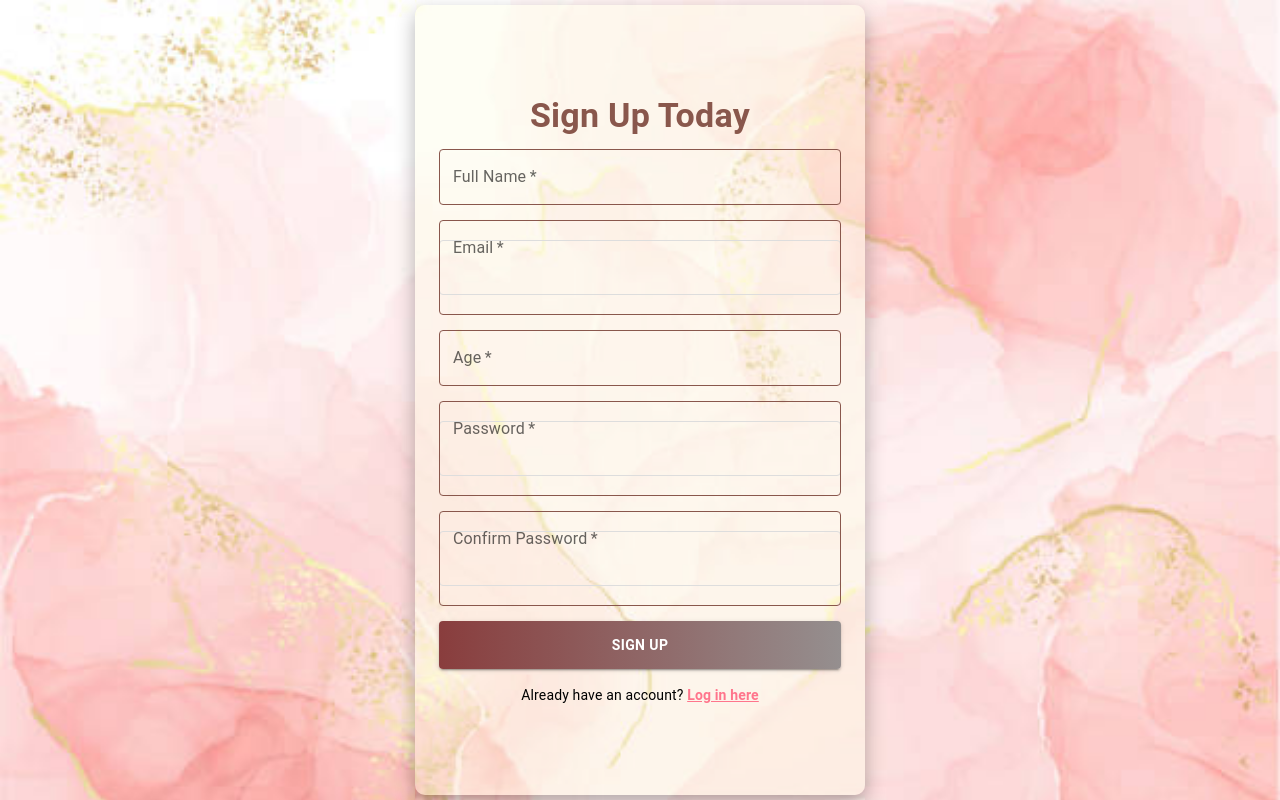
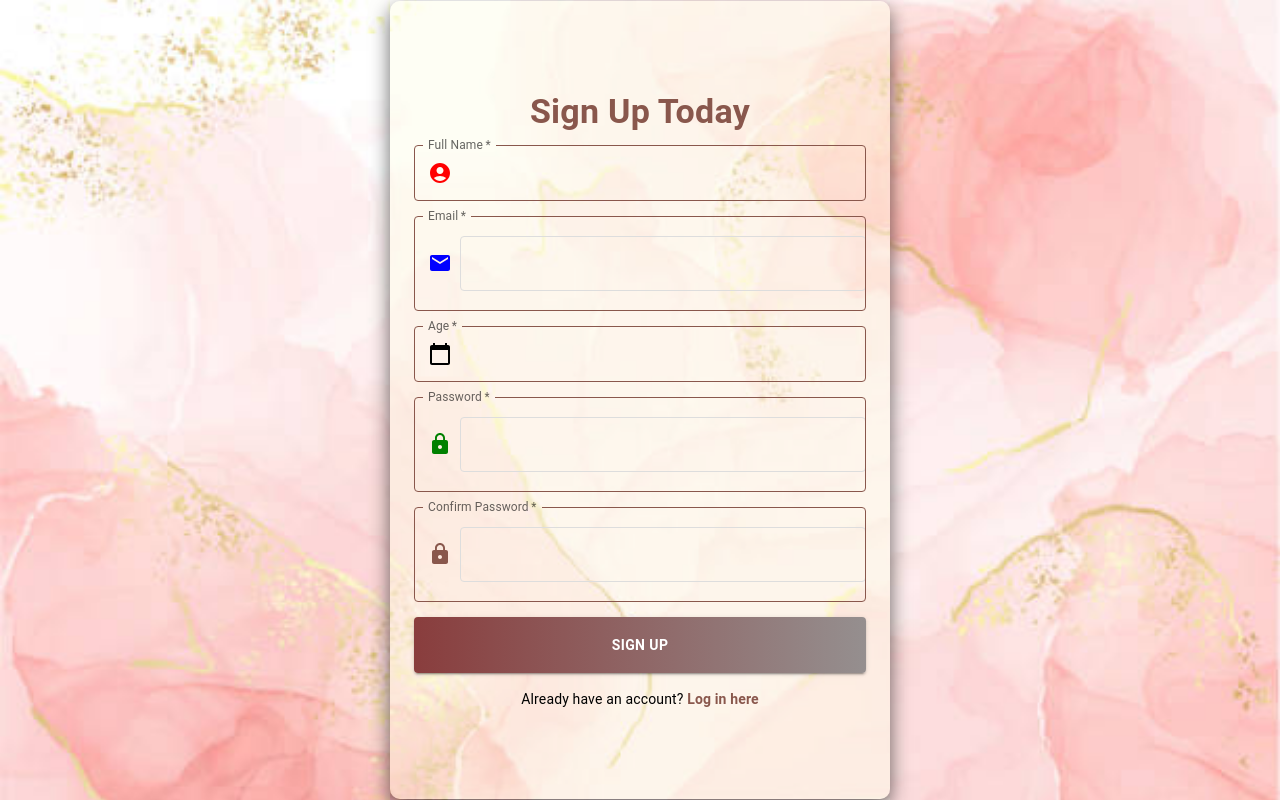
Before and after one commit to Enizeqo28/front-end, a React (Create React App) app: page /signup in a window 1280 px wide. Built offline with nearby package versions, Linux system fonts and the light colour scheme.

Commit message:
edited Signup.js to have icons

```diff
--- a/src/components/Signup.js
+++ b/src/components/Signup.js
@@ -1,6 +1,7 @@
 import React, { useState } from "react";
-import { TextField, Button, Container, Typography, Box } from "@mui/material";
+import { TextField, Button, Container, Typography, Box, InputAdornment } from "@mui/material";
 import { styled } from "@mui/material/styles";
+import { AccountCircle, Email, Lock, CalendarToday } from "@mui/icons-material";
 import peachImage from "../peach.jpg"; // Ensure correct path
 
 const BackgroundContainer = styled("div")({
@@ -25,10 +26,10 @@ const FormContainer = styled(Container)({
   background: "rgba(253, 252, 230, 0.45)",
   padding: "90px",
   borderRadius: "10px",
-  boxShadow: "0px 8px 20px rgba(0, 0, 0, 0.3)",
+  boxShadow: "0px 8px 20px rgba(0, 0, 0, 0.6)",
   width: "90%",
   maxWidth: "600px",
-  minWidth: "450px",
+  minWidth: "500px",
   textAlign: "center",
   zIndex: 2,
 });
@@ -37,7 +38,7 @@ const StyledButton = styled(Button)({
   background: "linear-gradient(to right, #893d3d, #958f8f)",
   color: "white",
   fontWeight: "bold",
-  padding: "12px",
+  padding: "16px",
   transition: "0.3s",
   "&:hover": {
     background: "linear-gradient(to right, #ae4040, #9f826d)",
@@ -106,6 +107,13 @@ const Signup = () => {
             error={!!errors.fullName}
             helperText={errors.fullName}
             required fullWidth
+            InputProps={{
+              startAdornment: (
+                <InputAdornment position="start">
+                  <AccountCircle style={{ color: "red" }} />
+                </InputAdornment>
+              ),
+            }}
           />
           <StyledTextField
             label="Email"
@@ -116,6 +124,13 @@ const Signup = () => {
             error={!!errors.email}
             helperText={errors.email}
             required fullWidth
+            InputProps={{
+              startAdornment: (
+                <InputAdornment position="start">
+                  <Email style={{ color: "blue" }} />
+                </InputAdornment>
+              ),
+            }}
           />
           <StyledTextField
             label="Age"
@@ -126,6 +141,13 @@ const Signup = () => {
             error={!!errors.age}
             helperText={errors.age}
             required fullWidth
+            InputProps={{
+              startAdornment: (
+                <InputAdornment position="start">
+                  <CalendarToday style={{ color: "black" }} />
+                </InputAdornment>
+              ),
+            }}
           />
           <StyledTextField
             label="Password"
@@ -136,6 +158,13 @@ const Signup = () => {
             error={!!errors.password}
             helperText={errors.password}
             required fullWidth
+            InputProps={{
+              startAdornment: (
+                <InputAdornment position="start">
+                  <Lock style={{ color: "green" }} />
+                </InputAdornment>
+              ),
+            }}
           />
           <StyledTextField
             label="Confirm Password"
@@ -146,12 +175,23 @@ const Signup = () => {
             error={!!errors.confirmPassword}
             helperText={errors.confirmPassword}
             required fullWidth
+            InputProps={{
+              startAdornment: (
+                <InputAdornment position="start">
+                  <Lock style={{ color: "#89574c" }} />
+                </InputAdornment>
+              ),
+            }}
           />
           <StyledButton variant="contained" type="submit">Sign Up</StyledButton>
         </form>
+        {/* Ensure the login link is visible */}
         <Box mt={2}>
           <Typography variant="body2">
-            Already have an account? <a href="/login" style={{ color: "#ff758c", fontWeight: "bold" }}>Log in here</a>
+            Already have an account?{" "}
+            <a href="/login" style={{ color: "#89574c", fontWeight: "bold", textDecoration: "none" }}>
+              Log in here
+            </a>
           </Typography>
         </Box>
       </FormContainer>
```
